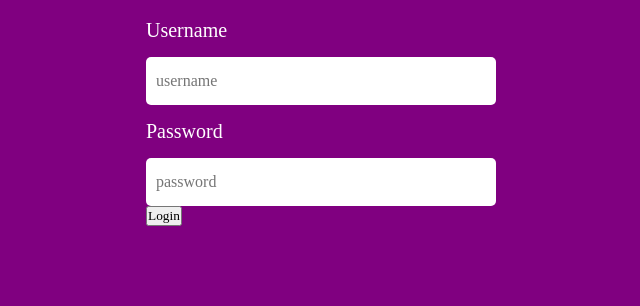
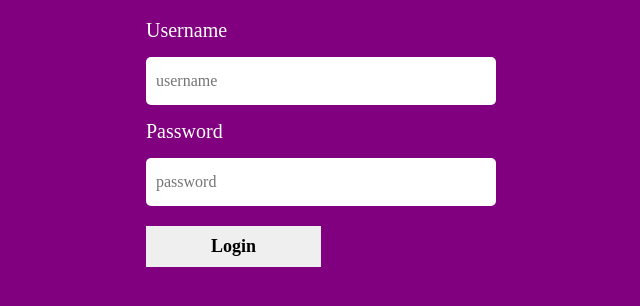
Before and after one commit to vectorsigma001/HtmlCSSJavascriptpractice, a plain HTML site: page Basics/Login/index.html in a window 1280 px wide. Shown: the part 258-564 px from the top of the page, without its empty margins (319-959 px from the left). Drawn offline with Linux system fonts and the light colour scheme.

Commit message:
Update style.css

```diff
--- a/Basics/Login/style.css
+++ b/Basics/Login/style.css
@@ -34,7 +34,7 @@ font-size:16px;
   outline:none;
   border-radius:5px;
 }
-.login-form button{
+.container1 button{
   font-size:18px;
   font-weight:bold;
   margin:20px 0;
```
